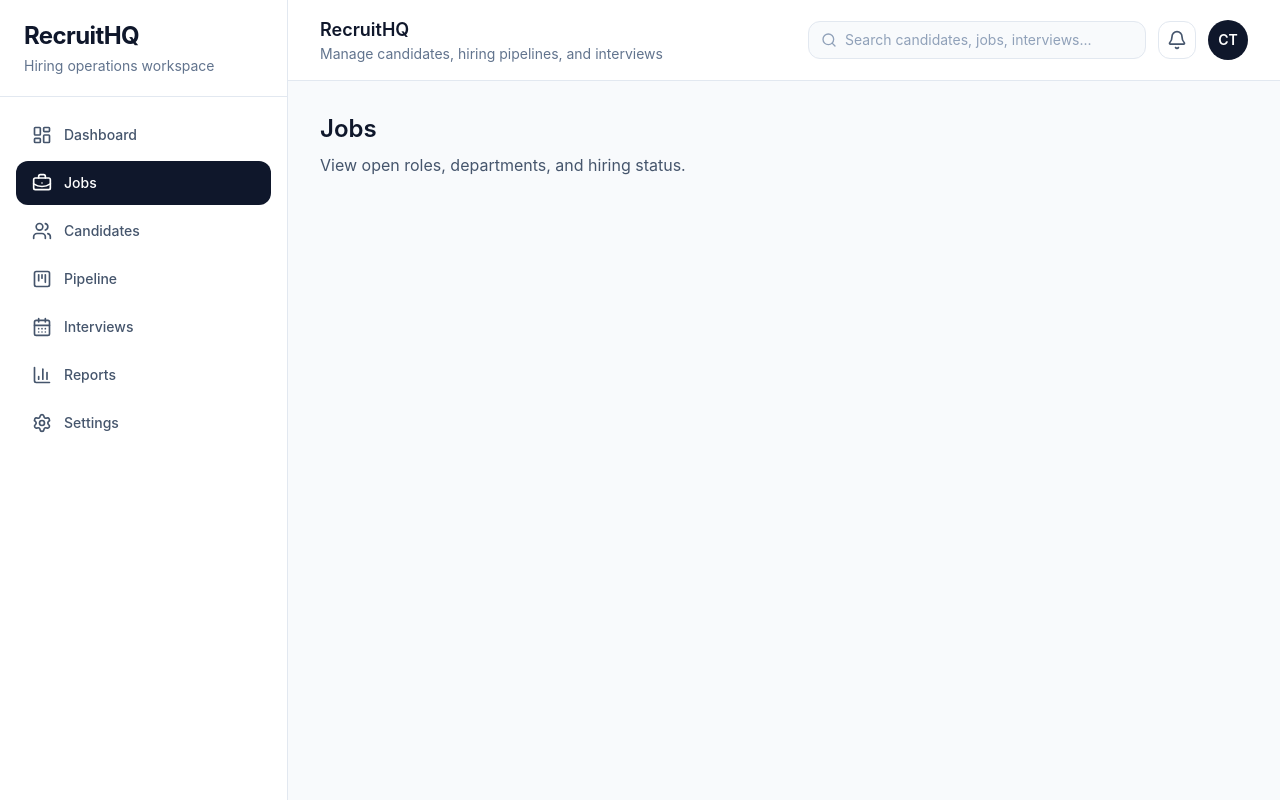
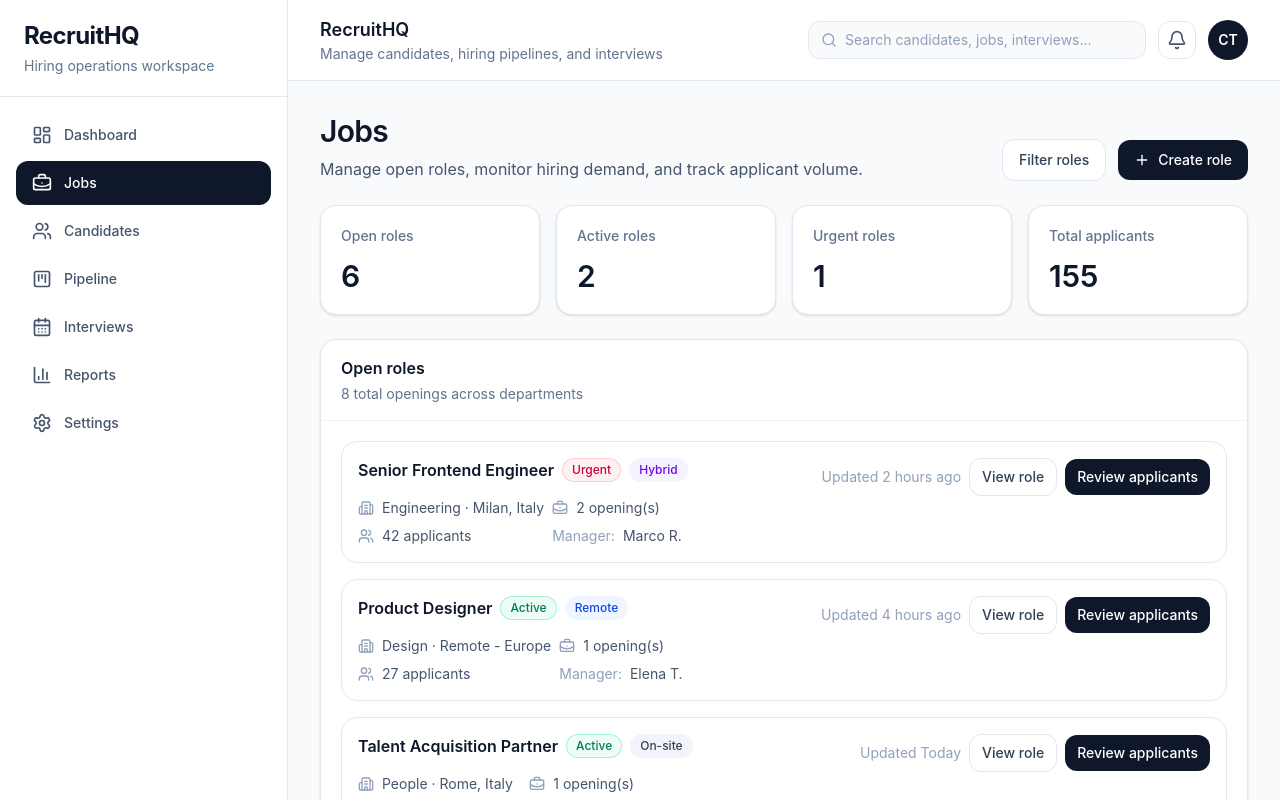
Before and after one commit to oemercemtabar/RecruitHQ, a React (Vite) app: page /jobs in a window 1280 px wide. Shown: the top 800 px of the page. Built offline with nearby package versions, Linux system fonts and the light colour scheme.

Commit message:
feat: add jobs page with role summaries and listings

```diff
--- /dev/null
+++ b/src/data/mock/jobs.ts
@@ -0,0 +1,76 @@
+import type { Job } from "../../types/job";
+
+export const jobs: Job[] = [
+  {
+    id: "job-1",
+    title: "Senior Frontend Engineer",
+    department: "Engineering",
+    location: "Milan, Italy",
+    workMode: "Hybrid",
+    status: "Urgent",
+    openings: 2,
+    applicantsCount: 42,
+    hiringManager: "Marco R.",
+    updatedAt: "2 hours ago",
+  },
+  {
+    id: "job-2",
+    title: "Product Designer",
+    department: "Design",
+    location: "Remote - Europe",
+    workMode: "Remote",
+    status: "Active",
+    openings: 1,
+    applicantsCount: 27,
+    hiringManager: "Elena T.",
+    updatedAt: "4 hours ago",
+  },
+  {
+    id: "job-3",
+    title: "Talent Acquisition Partner",
+    department: "People",
+    location: "Rome, Italy",
+    workMode: "On-site",
+    status: "Active",
+    openings: 1,
+    applicantsCount: 19,
+    hiringManager: "Claudia T.",
+    updatedAt: "Today",
+  },
+  {
+    id: "job-4",
+    title: "Data Analyst",
+    department: "Operations",
+    location: "Turin, Italy",
+    workMode: "Hybrid",
+    status: "Reviewing",
+    openings: 2,
+    applicantsCount: 31,
+    hiringManager: "Davide P.",
+    updatedAt: "1 day ago",
+  },
+  {
+    id: "job-5",
+    title: "UX Researcher",
+    department: "Design",
+    location: "Bologna, Italy",
+    workMode: "Hybrid",
+    status: "Paused",
+    openings: 1,
+    applicantsCount: 12,
+    hiringManager: "Elena T.",
+    updatedAt: "2 days ago",
+  },
+  {
+    id: "job-6",
+    title: "People Operations Specialist",
+    department: "People",
+    location: "Padua, Italy",
+    workMode: "On-site",
+    status: "Closed",
+    openings: 1,
+    applicantsCount: 24,
+    hiringManager: "Claudia T.",
+    updatedAt: "3 days ago",
+  },
+];
--- /dev/null
+++ b/src/lib/job-ui.ts
@@ -0,0 +1,31 @@
+import type { JobStatus, WorkMode } from "../types/job";
+
+export function getJobStatusClasses(status: JobStatus) {
+  switch (status) {
+    case "Urgent":
+      return "bg-rose-50 text-rose-700 ring-1 ring-inset ring-rose-200";
+    case "Active":
+      return "bg-emerald-50 text-emerald-700 ring-1 ring-inset ring-emerald-200";
+    case "Reviewing":
+      return "bg-amber-50 text-amber-700 ring-1 ring-inset ring-amber-200";
+    case "Paused":
+      return "bg-slate-100 text-slate-700 ring-1 ring-inset ring-slate-200";
+    case "Closed":
+      return "bg-slate-200 text-slate-600 ring-1 ring-inset ring-slate-300";
+    default:
+      return "bg-slate-100 text-slate-700 ring-1 ring-inset ring-slate-200";
+  }
+}
+
+export function getWorkModeClasses(mode: WorkMode) {
+  switch (mode) {
+    case "Remote":
+      return "bg-blue-50 text-blue-700";
+    case "Hybrid":
+      return "bg-violet-50 text-violet-700";
+    case "On-site":
+      return "bg-slate-100 text-slate-700";
+    default:
+      return "bg-slate-100 text-slate-700";
+  }
+}
--- a/src/pages/JobsPage.tsx
+++ b/src/pages/JobsPage.tsx
@@ -1,10 +1,152 @@
+import { BriefcaseBusiness, Building2, Plus, Users } from "lucide-react";
+import { jobs } from "../data/mock/jobs";
+import { getJobStatusClasses, getWorkModeClasses } from "../lib/job-ui";
+
 export function JobsPage() {
+  const activeRoles = jobs.filter((job) => job.status === "Active").length;
+  const urgentRoles = jobs.filter((job) => job.status === "Urgent").length;
+  const totalApplicants = jobs.reduce(
+    (sum, job) => sum + job.applicantsCount,
+    0,
+  );
+  const totalOpenings = jobs.reduce((sum, job) => sum + job.openings, 0);
+
   return (
-    <div>
-      <h2 className="text-2xl font-semibold text-slate-900">Jobs</h2>
-      <p className="mt-2 text-slate-600">
-        View open roles, departments, and hiring status.
-      </p>
+    <div className="space-y-6">
+      <div className="flex flex-col gap-4 lg:flex-row lg:items-end lg:justify-between">
+        <div>
+          <h2 className="text-3xl font-semibold tracking-tight text-slate-900">
+            Jobs
+          </h2>
+          <p className="mt-2 text-slate-600">
+            Manage open roles, monitor hiring demand, and track applicant volume.
+          </p>
+        </div>
+
+        <div className="flex flex-wrap items-center gap-3">
+          <button className="rounded-xl border border-slate-200 bg-white px-4 py-2.5 text-sm font-medium text-slate-700 transition hover:bg-slate-50">
+            Filter roles
+          </button>
+          <button className="inline-flex items-center gap-2 rounded-xl bg-slate-900 px-4 py-2.5 text-sm font-medium text-white transition hover:bg-slate-800">
+            <Plus className="h-4 w-4" />
+            Create role
+          </button>
+        </div>
+      </div>
+
+      <section className="grid grid-cols-1 gap-4 md:grid-cols-2 xl:grid-cols-4">
+        <div className="rounded-2xl border border-slate-200 bg-white p-5 shadow-sm">
+          <p className="text-sm font-medium text-slate-500">Open roles</p>
+          <p className="mt-3 text-3xl font-semibold text-slate-900">
+            {jobs.length}
+          </p>
+        </div>
+
+        <div className="rounded-2xl border border-slate-200 bg-white p-5 shadow-sm">
+          <p className="text-sm font-medium text-slate-500">Active roles</p>
+          <p className="mt-3 text-3xl font-semibold text-slate-900">
+            {activeRoles}
+          </p>
+        </div>
+
+        <div className="rounded-2xl border border-slate-200 bg-white p-5 shadow-sm">
+          <p className="text-sm font-medium text-slate-500">Urgent roles</p>
+          <p className="mt-3 text-3xl font-semibold text-slate-900">
+            {urgentRoles}
+          </p>
+        </div>
+
+        <div className="rounded-2xl border border-slate-200 bg-white p-5 shadow-sm">
+          <p className="text-sm font-medium text-slate-500">Total applicants</p>
+          <p className="mt-3 text-3xl font-semibold text-slate-900">
+            {totalApplicants}
+          </p>
+        </div>
+      </section>
+
+      <section className="rounded-2xl border border-slate-200 bg-white shadow-sm">
+        <div className="flex items-center justify-between border-b border-slate-100 px-5 py-4">
+          <div>
+            <h3 className="text-base font-semibold text-slate-900">Open roles</h3>
+            <p className="mt-1 text-sm text-slate-500">
+              {totalOpenings} total openings across departments
+            </p>
+          </div>
+        </div>
+
+        <div className="p-5">
+          <div className="space-y-4">
+            {jobs.map((job) => (
+              <article
+                key={job.id}
+                className="rounded-2xl border border-slate-200 p-4"
+              >
+                <div className="flex flex-col gap-4 xl:flex-row xl:items-start xl:justify-between">
+                  <div className="min-w-0">
+                    <div className="flex flex-wrap items-center gap-2">
+                      <h4 className="text-base font-semibold text-slate-900">
+                        {job.title}
+                      </h4>
+
+                      <span
+                        className={`rounded-full px-2.5 py-1 text-xs font-medium ${getJobStatusClasses(
+                          job.status,
+                        )}`}
+                      >
+                        {job.status}
+                      </span>
+
+                      <span
+                        className={`rounded-full px-2.5 py-1 text-xs font-medium ${getWorkModeClasses(
+                          job.workMode,
+                        )}`}
+                      >
+                        {job.workMode}
+                      </span>
+                    </div>
+
+                    <div className="mt-4 grid gap-2 text-sm text-slate-600 sm:grid-cols-2">
+                      <div className="flex items-center gap-2">
+                        <Building2 className="h-4 w-4 text-slate-400" />
+                        <span>
+                          {job.department} · {job.location}
+                        </span>
+                      </div>
+
+                      <div className="flex items-center gap-2">
+                        <BriefcaseBusiness className="h-4 w-4 text-slate-400" />
+                        <span>{job.openings} opening(s)</span>
+                      </div>
+
+                      <div className="flex items-center gap-2">
+                        <Users className="h-4 w-4 text-slate-400" />
+                        <span>{job.applicantsCount} applicants</span>
+                      </div>
+
+                      <div className="flex items-center gap-2">
+                        <span className="text-slate-400">Manager:</span>
+                        <span>{job.hiringManager}</span>
+                      </div>
+                    </div>
+                  </div>
+
+                  <div className="flex shrink-0 flex-wrap items-center gap-2">
+                    <span className="text-sm text-slate-400">
+                      Updated {job.updatedAt}
+                    </span>
+                    <button className="rounded-xl border border-slate-200 px-3 py-2 text-sm font-medium text-slate-700 transition hover:bg-slate-50">
+                      View role
+                    </button>
+                    <button className="rounded-xl bg-slate-900 px-3 py-2 text-sm font-medium text-white transition hover:bg-slate-800">
+                      Review applicants
+                    </button>
+                  </div>
+                </div>
+              </article>
+            ))}
+          </div>
+        </div>
+      </section>
     </div>
   );
 }
--- /dev/null
+++ b/src/types/job.ts
@@ -0,0 +1,16 @@
+export type JobStatus = "Active" | "Urgent" | "Reviewing" | "Paused" | "Closed";
+
+export type WorkMode = "On-site" | "Hybrid" | "Remote";
+
+export type Job = {
+  id: string;
+  title: string;
+  department: string;
+  location: string;
+  workMode: WorkMode;
+  status: JobStatus;
+  openings: number;
+  applicantsCount: number;
+  hiringManager: string;
+  updatedAt: string;
+};
```
